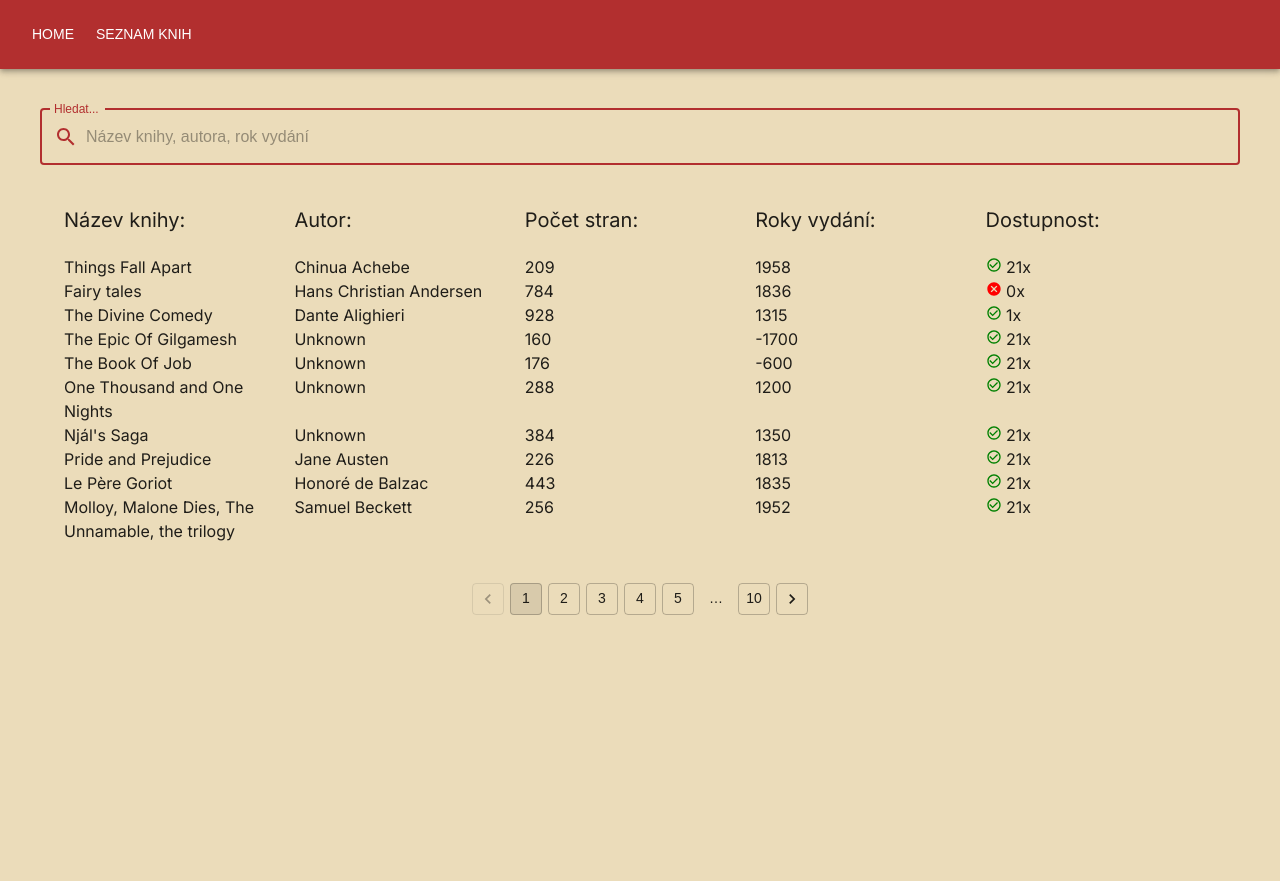
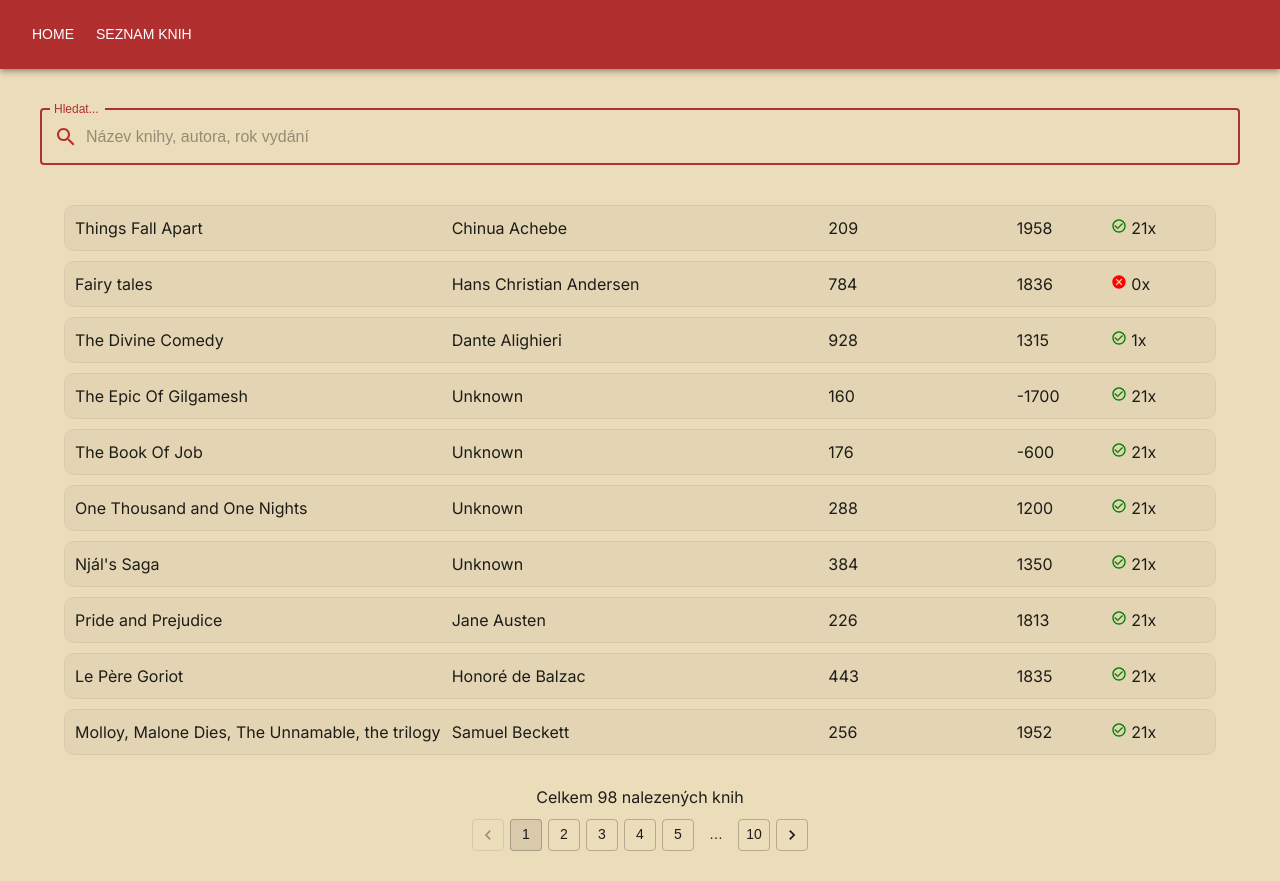
Before and after one commit to MU-VUT/simple-library, a Next.js app: page /library in a window 1280 px wide. Before the commit the page ends 800 px from the top, so only its background shows below. Built offline with nearby package versions, Linux system fonts and the light colour scheme; a web font is replaced by a local one.

Commit message:
Book grid style

```diff
--- a/src/app/library/page.tsx
+++ b/src/app/library/page.tsx
@@ -22,20 +22,6 @@ export default function Page({
     <div>
       <SearchBar />
       <Container>
-        <div
-          style={{
-            display: "grid",
-            gridTemplateColumns: "1fr 1fr 1fr 1fr 1fr",
-            paddingBottom: 20,
-            fontSize: 20,
-          }}
-        >
-          <span>Název knihy:</span>
-          <span>Autor:</span>
-          <span>Počet stran:</span>
-          <span>Roky vydání:</span>
-          <span>Dostupnost:</span>
-        </div>
         <SearchBooks query={query} />
       </Container>
     </div>
--- a/src/components/SearchBooks.tsx
+++ b/src/components/SearchBooks.tsx
@@ -1,11 +1,13 @@
 "use client";
 
 import fetchedData from "../data";
+import { styled } from "@mui/material/styles";
 import CheckCircleOutlineIcon from "@mui/icons-material/CheckCircleOutline";
 import CancelIcon from "@mui/icons-material/Cancel";
 import fetchPages from "@/app/library/fetchPages";
 import Pagination from "@mui/material/Pagination";
 import { useSearchParams, usePathname, useRouter } from "next/navigation";
+import Grid from "@mui/material/Grid";
 
 interface Books {
   title: string;
@@ -80,28 +82,49 @@ export default function SearchBooks({ query }: any) {
 
   const pagedBooks = setPagedBooks(filteredBooks);
 
+  // TODO: lepsi desing book listu -> kontajnery, barevnosti, detaily, animace
+
+  const StyledGrid = styled(Grid)(({ theme }) => ({
+    backgroundColor: "rgba(0, 0, 0, 0.03)",
+    padding: 10,
+    marginBottom: 10,
+    border: "1px solid rgba(0, 0, 0, 0.05)",
+    borderRadius: 10,
+    "&:hover": {
+      backgroundColor: "rgba(0, 0, 0, 0.05)",
+      boxShadow: "0px 0px 4px 0px rgba(0, 0, 0, 0.2);",
+    },
+  }));
+
   return (
     <>
       <div>
         {pagedBooks[
           searchParams.get("page") ? Number(searchParams.get("page")) - 1 : 0
         ].map((book) => (
-          <div
-            key={book.title}
-            style={{
-              display: "grid",
-              gridTemplateColumns: "1fr 1fr 1fr 1fr 1fr",
-            }}
-          >
-            <span>{book.title}</span>
-            <span>{book.author}</span>
-            <span>{book.pages}</span>
-            <span>{book.year}</span>
-            <span>
+          <StyledGrid container key={book.title}>
+            <Grid xs={6} md={4}>
+              {book.title}
+            </Grid>
+            <Grid xs={6} md={4}>
+              {book.author}
+            </Grid>
+            <Grid xs={4} md={2}>
+              {book.pages}
+            </Grid>
+            <Grid xs={4} md={1}>
+              {book.year}
+            </Grid>
+            <Grid xs={4} md={1}>
               {checkAvailability(book.availability)} {book.availability}x
-            </span>
-          </div>
+            </Grid>
+          </StyledGrid>
         ))}
+      </div>
+      <div
+        style={{ justifyContent: "center", display: "flex", paddingTop: 20 }}
+      >
+        <span>Celkem {filteredBooks.length} nalezených knih</span>
       </div>
       <Pagination
         count={fetchPages(filteredBooks)}
@@ -110,7 +133,11 @@ export default function SearchBooks({ query }: any) {
         defaultPage={1}
         variant="outlined"
         shape="rounded"
-        style={{ justifyContent: "center", display: "flex", padding: 40 }}
+        style={{
+          justifyContent: "center",
+          display: "flex",
+          padding: "10px 0 30px 0",
+        }}
       />
     </>
   );
```
